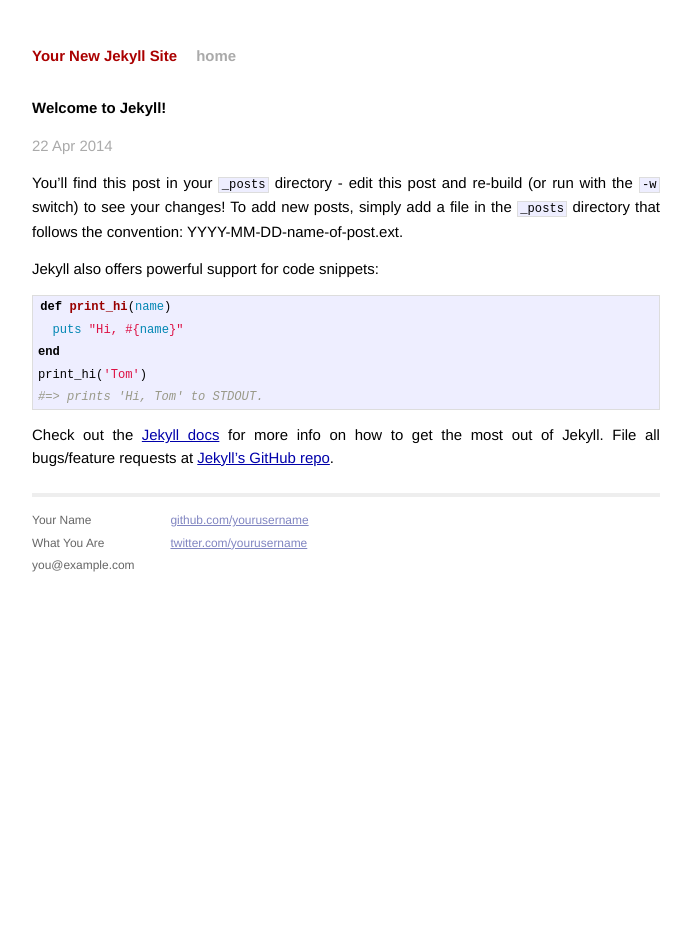
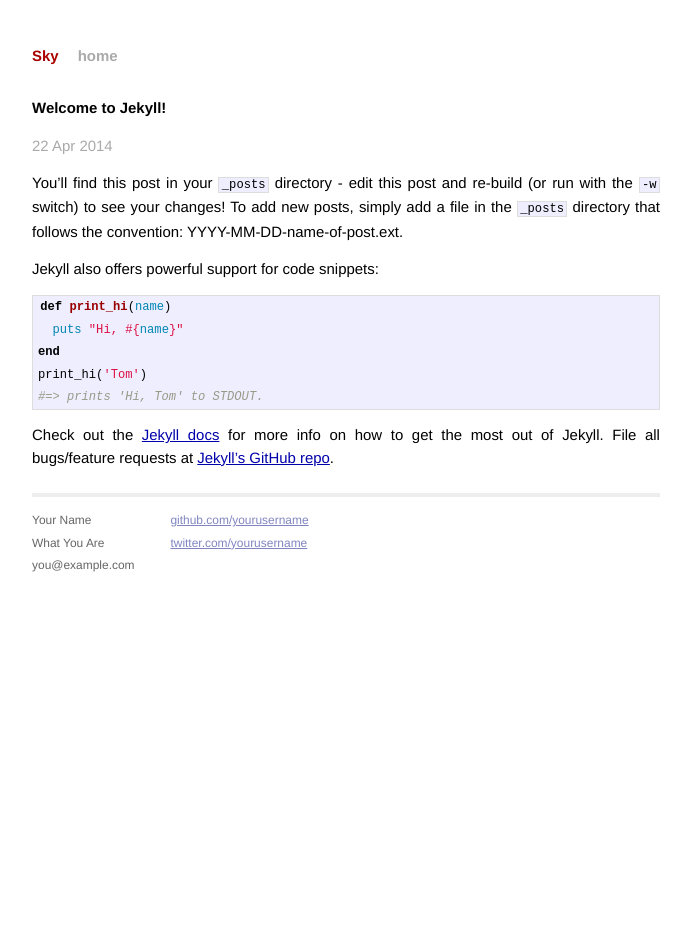
Before and after one commit to leeyo/leeyo.github.io, a Jekyll site: the page built from _posts/2014-04-22-welcome-to-jekyll.markdown, in a window 1280 px wide. Shown: the whole page, without its empty margins (294-985 px from the left). Built offline with Jekyll 4.4.1, drawn with Linux system fonts in a browser that asks for light colours; Markdown is read by kramdown in place of the engine named in the settings.

Commit message:
change name

```diff
--- a/_config.yml
+++ b/_config.yml
@@ -1,3 +1,3 @@
-name: Your New Jekyll Site
+name: Sky
 markdown: redcarpet
 pygments: true
```
